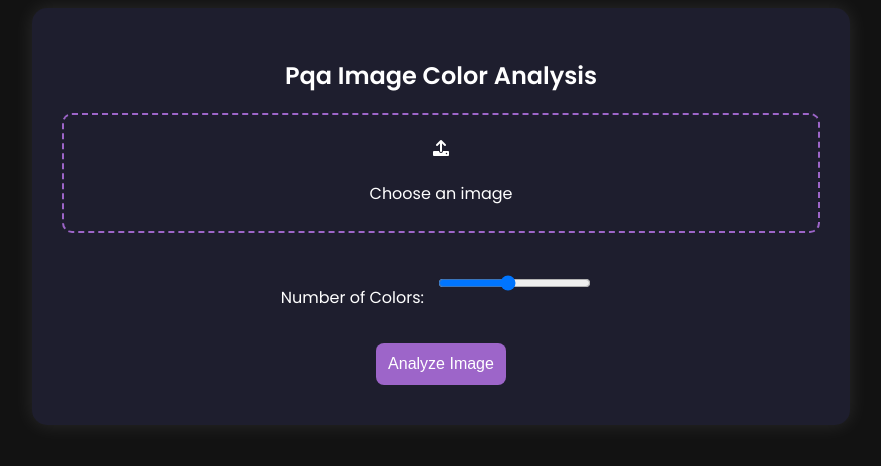
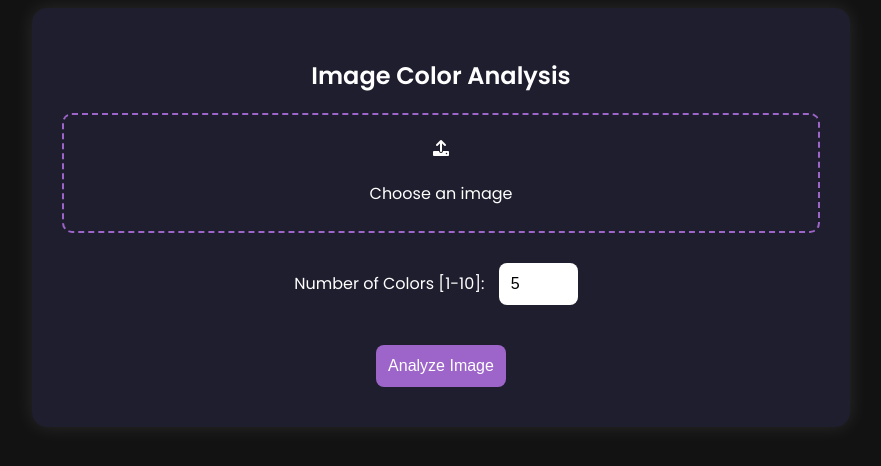
Before and after one commit to naznajmuddin/color_analyzer, a Flask app: page / in a window 1280 px wide. Shown: the top 466 px of the page, without its empty margins (199-1080 px from the left). Run offline with Flask 3, Linux system fonts and the light colour scheme.

Commit message:
updated text input
Signed-off-by: nazwa <naznajmuddin@gmail.com>

```diff
--- a/templates/index.html
+++ b/templates/index.html
@@ -85,7 +85,7 @@
 </head>
 <body>
     <div class="container">
-        <h2>Pqa Image Color Analysis</h2>
+        <h2>Image Color Analysis</h2>
         <form action="/" method="post" enctype="multipart/form-data">
             <label class="upload-box" for="file-input">
                 <input type="file" name="file" id="file-input" hidden required>
@@ -93,8 +93,8 @@
             </label>
             <div class="controls">
                 <div>
-                    <label>Number of Colors:</label>
-                    <input type="range" name="num_colors" min="1" max="10" value="5">
+                    <label for="num_colors">Number of Colors [1-10]:</label>
+                    <input type="number" id="num_colors" name="num_colors" min="1" max="10" value="5">
                 </div>
             </div>
             <button type="submit">Analyze Image</button>
```
